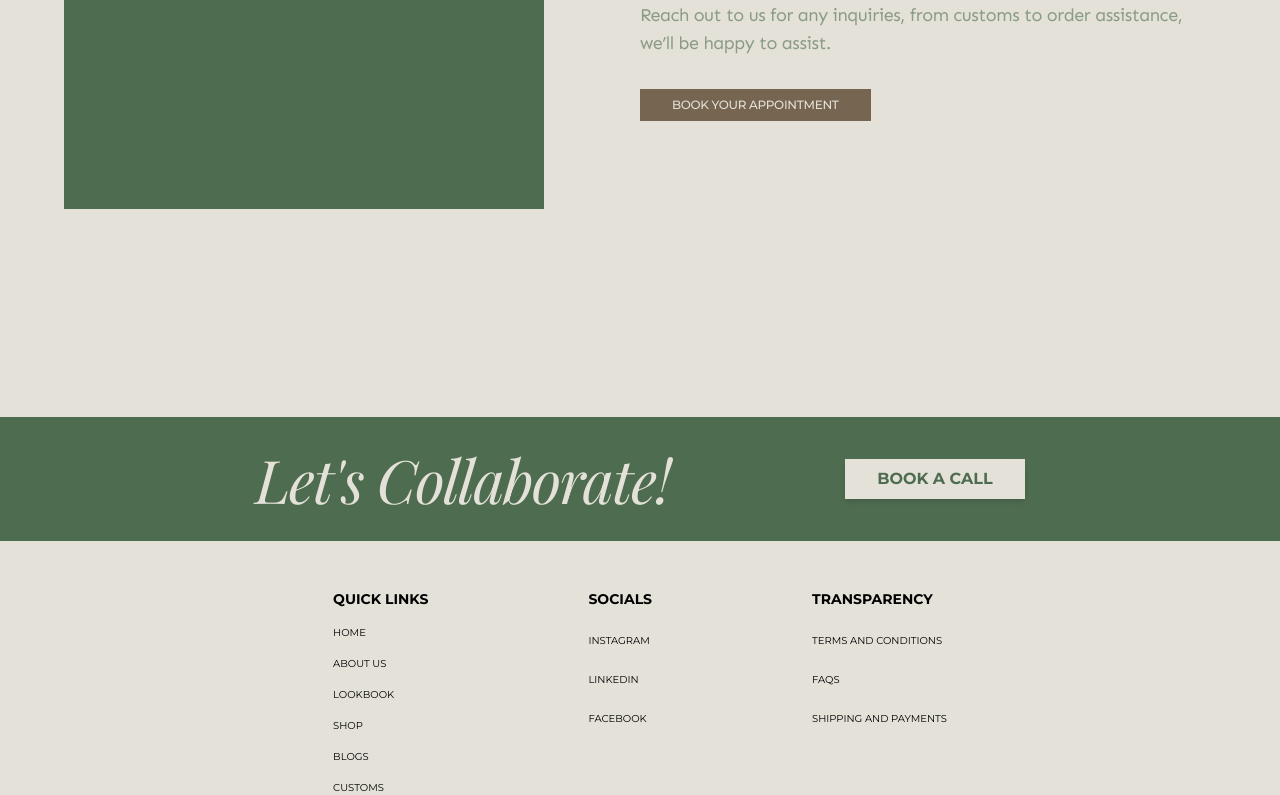
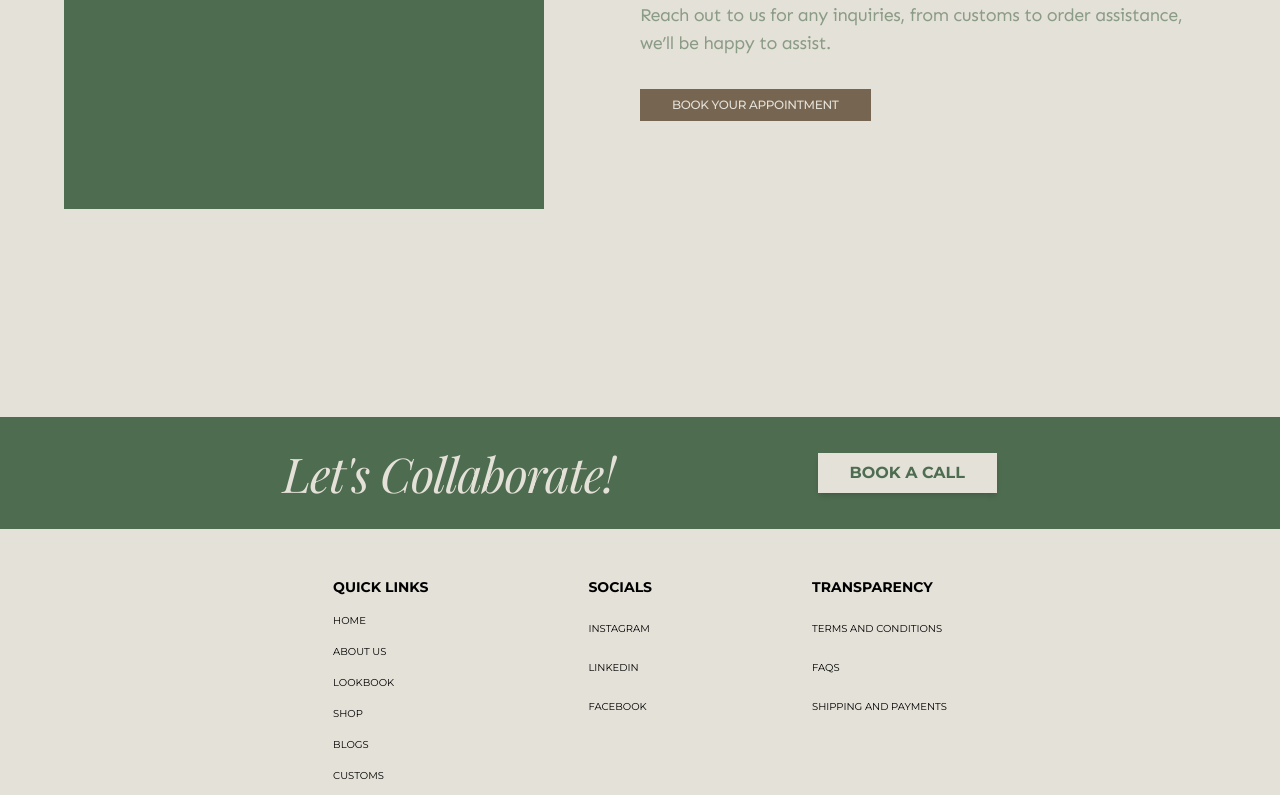
Before and after one commit to sid-lakhani/frontend-labeljuilakhani, a Next.js app: page / in a window 1280 px wide. Shown: the part 3084-3879 px from the top of the page. Built offline with nearby package versions, Linux system fonts and the light colour scheme; no server answers.

Commit message:
footer size change

```diff
--- a/src/components/Footer.tsx
+++ b/src/components/Footer.tsx
@@ -5,7 +5,7 @@ export default function Footer() {
   return (
     <div className="h-[45dvh] md:h-[40dvh] flex flex-col items-center justify-center md:justify-evenly gap-8 md:gap-8 lg:gap-12 mb-2 md:mb-4 lg:mb-8 md:mt-16 lg:mt-32">
       <div className="flex flex-col md:flex-row items-center justify-evenly w-full bg-primary px-6 md:px-12 lg:px-20 py-6 md:py-8 gap-4 md:gap-0">
-        <p className="font-playfair italic text-3xl md:text-5xl lg:text-6xl tracking-tight text-quaternary">
+        <p className="font-playfair italic text-3xl md:text-5xl lg:text-5xl tracking-tight text-quaternary">
           Let's Collaborate!
         </p>
         <Link href="/customs">
```
